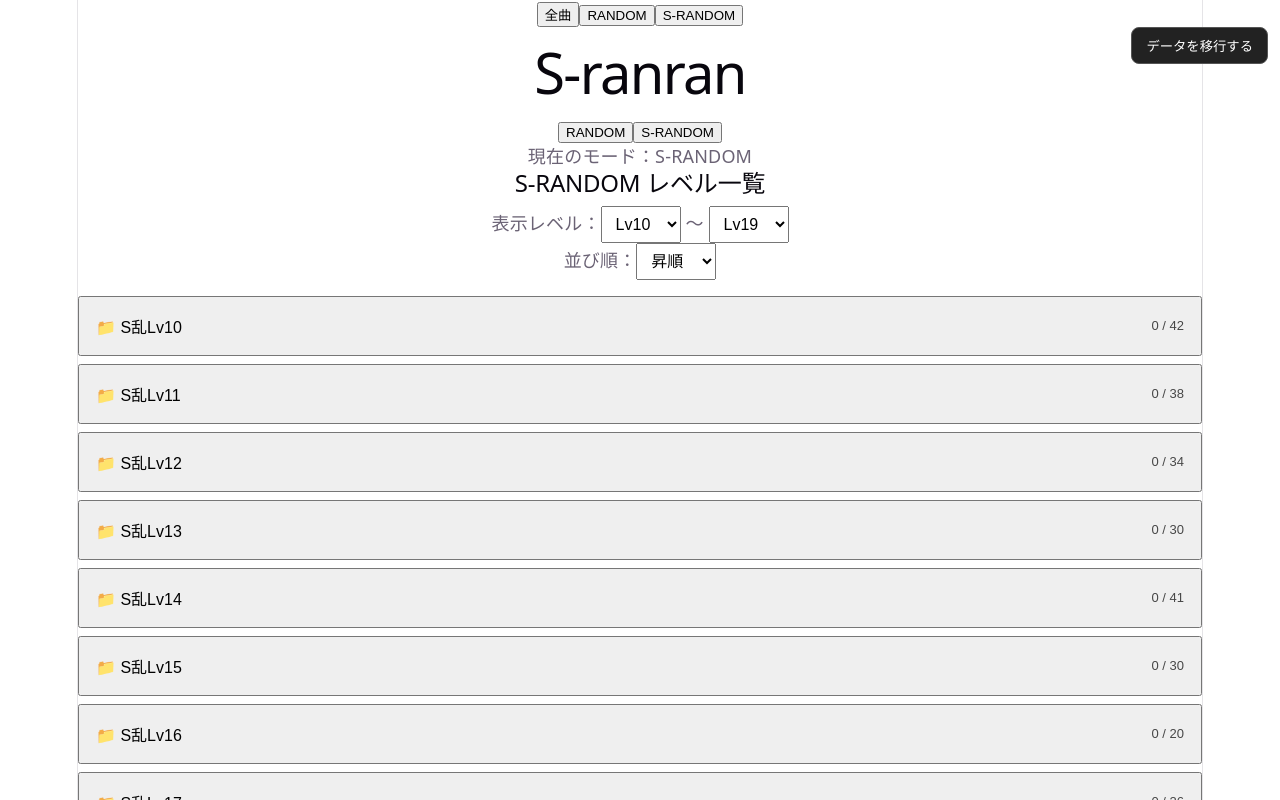
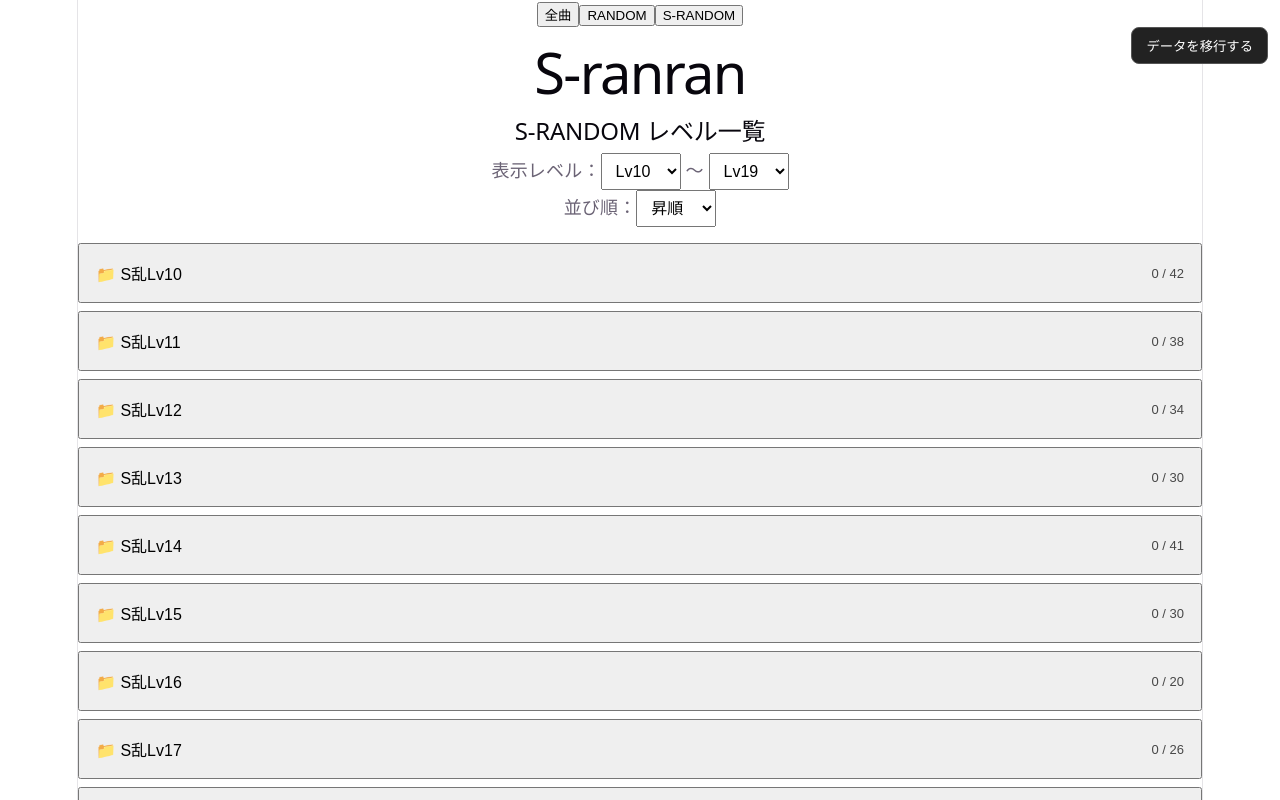
Before and after one commit to Chiya-22/S-ranran, a React (Vite) app: page / in a window 1280 px wide. Shown: the top 800 px of the page. Built offline with nearby package versions, Linux system fonts and the light colour scheme.

Commit message:
mode adjust

```diff
--- a/src/App.tsx
+++ b/src/App.tsx
@@ -390,6 +390,7 @@ const randomSong =
         <button
           onClick={() => {
             setPage("RANDOM")
+            setMode("RANDOM")
             setSelectedLevel(null)
           }}
         >
@@ -399,6 +400,7 @@ const randomSong =
         <button
           onClick={() => {
             setPage("S-RANDOM")
+            setMode("S-RANDOM")
             setSelectedLevel(null)
           }}
         >
@@ -419,15 +421,19 @@ const randomSong =
       <div>
         <h1>S-ranran</h1>
 
-        <button onClick={() => setMode("RANDOM")}>
-          RANDOM
-        </button>
+        {page === "ALL" && (
+  <>
+    <p>現在のモード：{mode}</p>
 
-        <button onClick={() => setMode("S-RANDOM")}>
-          S-RANDOM
-        </button>
+    <button onClick={() => setMode("RANDOM")}>
+      RANDOM
+    </button>
 
-        <p>現在のモード：{mode}</p>
+    <button onClick={() => setMode("S-RANDOM")}>
+      S-RANDOM
+    </button>
+  </>
+)}
 
         {page === "S-RANDOM" &&
         selectedLevel === null ? (
@@ -550,9 +556,10 @@ const randomSong =
             {page === "S-RANDOM" && (
               <>
               <button
-                onClick={() =>
+                onClick={() =>{
                   setSelectedLevel(null)
-                }
+                  setRandomSongId(null)
+                }}
               >
                 ← レベル一覧に戻る
               </button>
@@ -614,10 +621,6 @@ const randomSong =
       </button>
     </div>
 
-    {/* ランダム選曲中はフィルタ・並び順を表示しない */}
-    <div className="random-song-label">
-      ランダム選曲
-    </div>
 
     {(() => {
       const record =
```
